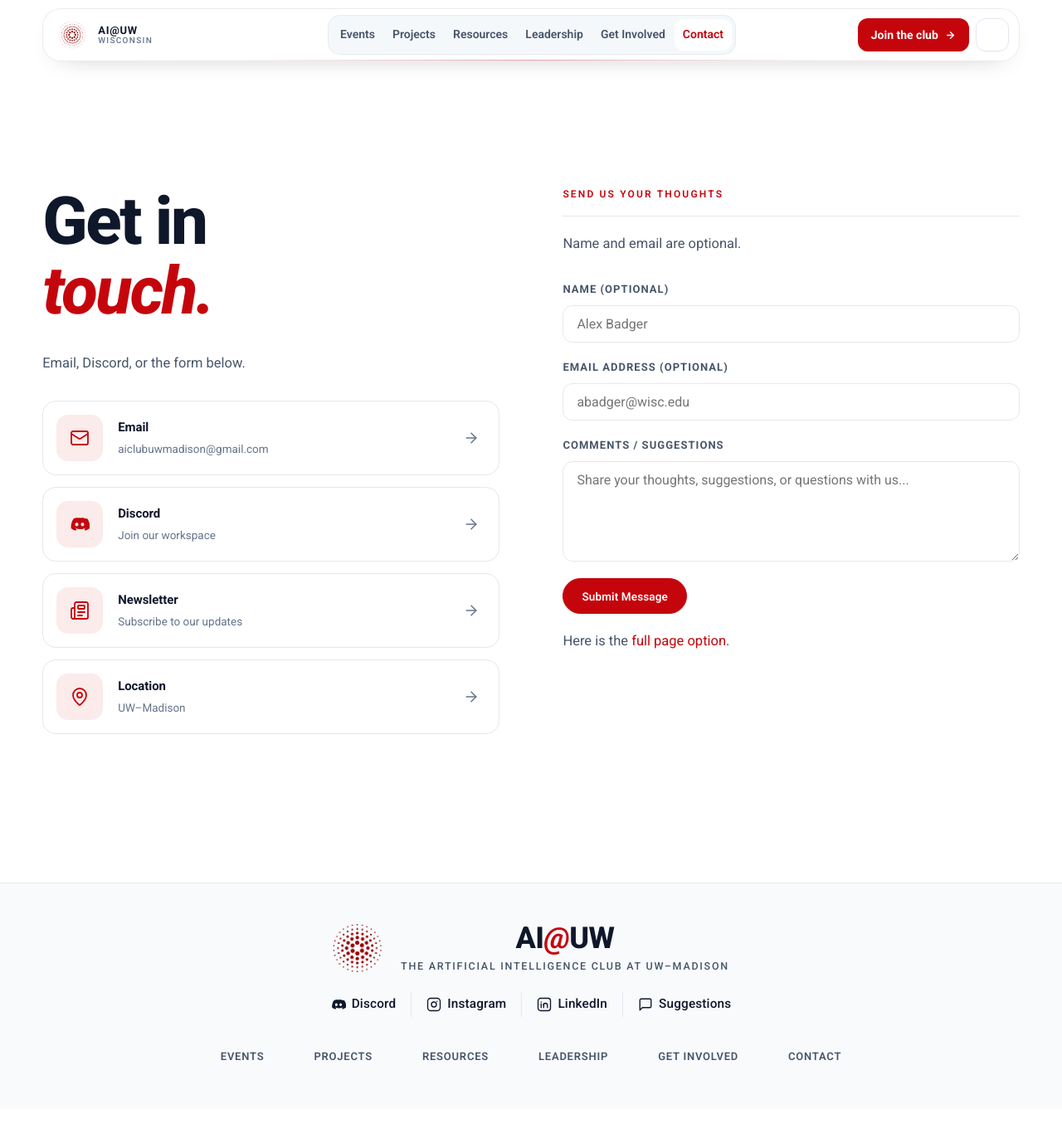
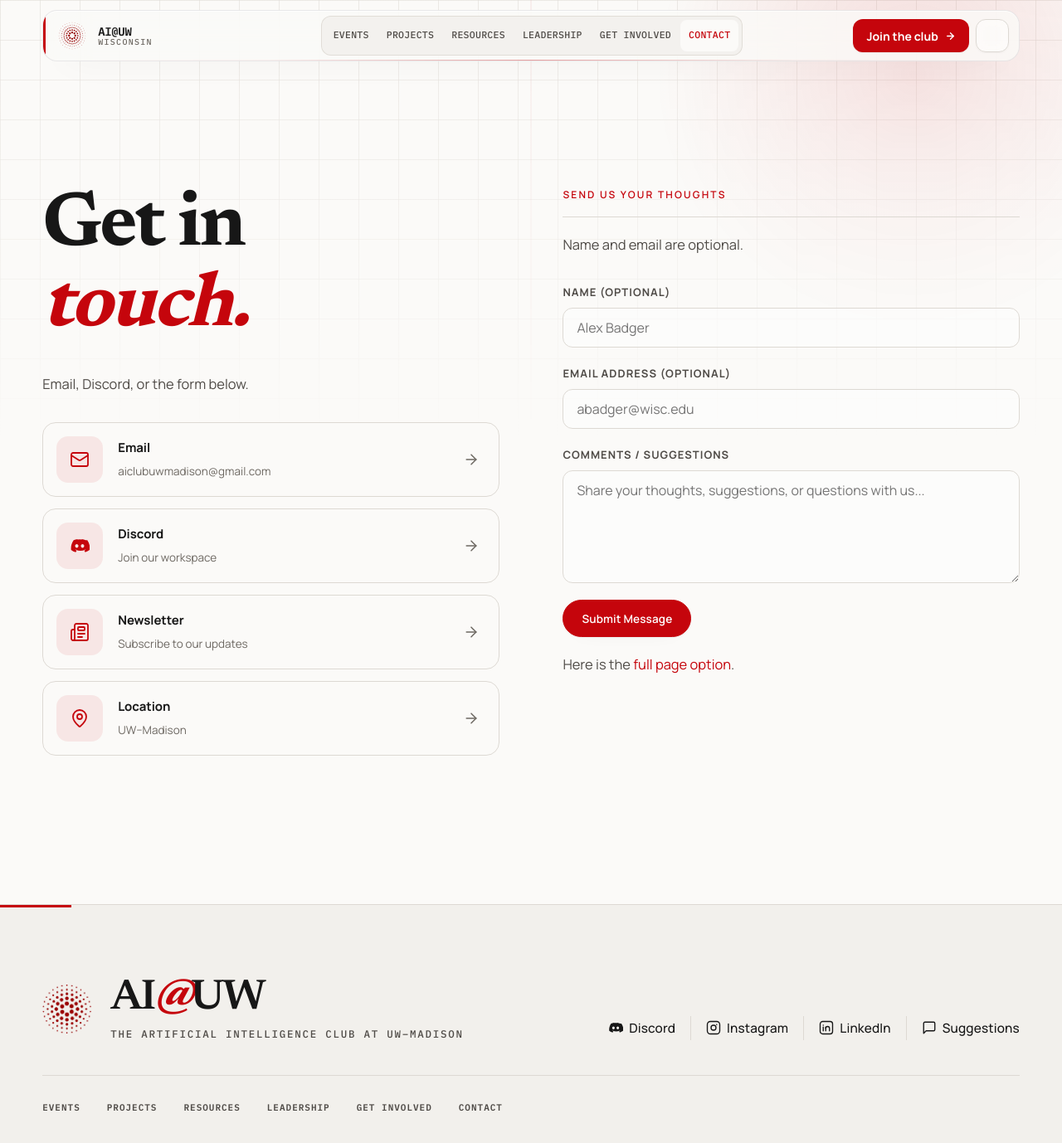
Before and after one commit to aiclubuwmadison/aiclubuwmadison.github.io, a React (Vite) app: page /contact in a window 1280 px wide. Shown: the top 1378 px of the page at 83% size. Before the commit the page ends 1337 px from the top, so only its background shows below. Built offline with nearby package versions, Linux system fonts and the light colour scheme.

Commit message:
Refine Wisconsin design system

```diff
--- a/index.html
+++ b/index.html
@@ -7,7 +7,7 @@
     <link rel="preconnect" href="https://fonts.googleapis.com" />
     <link rel="preconnect" href="https://fonts.gstatic.com" crossorigin />
     <link
-      href="https://fonts.googleapis.com/css2?family=Roboto:ital,wght@0,100..900;1,100..900&display=swap"
+      href="https://fonts.googleapis.com/css2?family=IBM+Plex+Mono:wght@400;500;600&family=Manrope:wght@400;500;600;700;800&family=Newsreader:opsz,wght@6..72,500;6..72,600;6..72,700&display=swap"
       rel="stylesheet"
     />
     <title>AI@UW</title>
--- a/src/App.css
+++ b/src/App.css
@@ -62,21 +62,21 @@ button:focus-visible,
    ========================================================= */
 :root {
   color-scheme: light;
-  --atmos-paper: #ffffff;
-  --atmos-paper-deep: #f8fafc;
-  --atmos-paper-tint: #f1f5f9;
-  --atmos-ink: #0f172a;
-  --atmos-ink-soft: #475569;
-  --atmos-ink-mute: #64748b; /* WCAG AA accessible contrast in Light Mode */
-  --atmos-hairline: #e2e8f0;
-  --atmos-hairline-soft: #f1f5f9;
+  --atmos-paper: #fbfaf8;
+  --atmos-paper-deep: #f2f0ec;
+  --atmos-paper-tint: #f6f4f1;
+  --atmos-ink: #171717;
+  --atmos-ink-soft: #4f4b47;
+  --atmos-ink-mute: #6d6862;
+  --atmos-hairline: #ddd9d3;
+  --atmos-hairline-soft: #ebe8e3;
   --atmos-badger: #C5050C;
   --atmos-accent-glow: rgba(197, 5, 12, 0.12);
-  --atmos-font: "Roboto", -apple-system, BlinkMacSystemFont, "Segoe UI", Helvetica, Arial, sans-serif;
-  --atmos-serif: var(--atmos-font);
+  --atmos-font: "Manrope", -apple-system, BlinkMacSystemFont, "Segoe UI", sans-serif;
+  --atmos-serif: "Newsreader", Georgia, serif;
   --atmos-sans: var(--atmos-font);
-  --atmos-mono: var(--atmos-font);
-  --atmos-max: 1320px;
+  --atmos-mono: "IBM Plex Mono", ui-monospace, SFMono-Regular, monospace;
+  --atmos-max: 1280px;
   --atmos-gutter: clamp(20px, 4vw, 56px);
   /* Nav offset — page roots pad content; backgrounds still paint under fixed chrome */
   --atmos-nav-height: 84px;
@@ -92,16 +92,16 @@ button:focus-visible,
   --atmos-glass-specular: rgba(255, 255, 255, 0.85);
 
   /* Apple-inspired design tokens */
-  --type-display: clamp(48px, 7.5vw, 80px);
-  --type-title-lg: clamp(28px, 4vw, 40px);
-  --type-body: 17px;
+  --type-display: clamp(54px, 7.2vw, 94px);
+  --type-title-lg: clamp(32px, 4vw, 48px);
+  --type-body: 16.5px;
   /* Secondary/card description copy — one legible step down from body */
   --type-body-sm: 15.5px;
-  --lh-display: 1.05;
-  --ls-display: -0.02em;
-  --ls-eyebrow: 0.12em;
-  --space-section-y: clamp(64px, 9vw, 120px);
-  --space-hero-y: clamp(56px, 9vw, 120px);
+  --lh-display: 0.96;
+  --ls-display: -0.045em;
+  --ls-eyebrow: 0.15em;
+  --space-section-y: clamp(80px, 10vw, 144px);
+  --space-hero-y: clamp(72px, 10vw, 144px);
   --space-4: 16px;
   --space-5: 20px;
   --space-6: 24px;
@@ -111,13 +111,13 @@ button:focus-visible,
   --motion-base: 280ms;
   --motion-slow: 460ms;
   --ease-out: cubic-bezier(0.25, 0.1, 0.25, 1);
-  --radius-sm: 8px;
-  --radius-md: 12px;
-  --radius-lg: 16px;
-  --shadow-sm: 0 1px 3px rgba(0, 0, 0, 0.06), 0 1px 2px rgba(0, 0, 0, 0.04);
-  --shadow-md: 0 4px 12px rgba(0, 0, 0, 0.08), 0 2px 4px rgba(0, 0, 0, 0.04);
+  --radius-sm: 10px;
+  --radius-md: 16px;
+  --radius-lg: 24px;
+  --shadow-sm: 0 1px 2px rgba(28, 25, 23, 0.05), 0 8px 24px -20px rgba(28, 25, 23, 0.2);
+  --shadow-md: 0 18px 50px -30px rgba(28, 25, 23, 0.34), 0 2px 8px rgba(28, 25, 23, 0.05);
   --focus-ring: 0 0 0 3px rgba(197, 5, 12, 0.35);
-  --lh-body: 1.6;
+  --lh-body: 1.7;
   --lh-body-sm: 1.55;
   --surface-radius: var(--radius-lg);
   --surface-border: 1px solid var(--atmos-hairline);
@@ -125,12 +125,12 @@ button:focus-visible,
 
 [data-theme="dark"] {
   color-scheme: dark;
-  --atmos-paper:        #0a0a0a;
-  --atmos-paper-deep:   #0a0a0a;
-  --atmos-paper-tint:   #141414;
-  --atmos-ink:          #f1f5f9;
-  --atmos-ink-soft:     #adb6c0;
-  --atmos-ink-mute:     #8b939d;
+  --atmos-paper:        #11100f;
+  --atmos-paper-deep:   #0b0a09;
+  --atmos-paper-tint:   #1a1817;
+  --atmos-ink:          #f5f2ed;
+  --atmos-ink-soft:     #c4beb7;
+  --atmos-ink-mute:     #948d85;
   --atmos-hairline:     rgba(255, 255, 255, 0.08);
   --atmos-hairline-soft: rgba(255, 255, 255, 0.04);
   --atmos-badger:       #ff6e75;
@@ -383,6 +383,7 @@ body,
   position: relative;
   overflow-x: hidden;
   box-sizing: border-box;
+  isolation: isolate;
 }
 
 @media (max-width: 1200px) {
@@ -391,7 +392,20 @@ body,
   }
 }
 .atmos-root::before {
-  display: none;
+  content: "";
+  position: absolute;
+  inset: 0 0 auto;
+  z-index: 0;
+  display: block;
+  height: min(760px, 70vh);
+  background:
+    radial-gradient(circle at 86% 16%, var(--atmos-accent-glow), transparent 26%),
+    linear-gradient(90deg, transparent 49.92%, color-mix(in srgb, var(--atmos-badger) 9%, transparent) 50%, transparent 50.08%),
+    linear-gradient(color-mix(in srgb, var(--atmos-hairline) 55%, transparent) 1px, transparent 1px),
+    linear-gradient(90deg, color-mix(in srgb, var(--atmos-hairline) 55%, transparent) 1px, transparent 1px);
+  background-size: auto, auto, 48px 48px, 48px 48px;
+  mask-image: linear-gradient(to bottom, #000 0%, transparent 94%);
+  pointer-events: none;
 }
 .atmos-root::after {
   display: none;
@@ -418,6 +432,16 @@ body,
   padding-top: clamp(64px, 9vw, 120px);
   padding-bottom: clamp(28px, 4vw, 48px);
   border-top: 1px solid var(--atmos-hairline);
+  position: relative;
+}
+.atmos-section-head::before {
+  content: "";
+  position: absolute;
+  top: -2px;
+  left: 0;
+  width: 72px;
+  height: 3px;
+  background: var(--atmos-badger);
 }
 .atmos-section-eyebrow {
   font-family: var(--atmos-mono);
@@ -432,9 +456,9 @@ body,
 .atmos-section-title {
   font-family: var(--atmos-serif);
   font-weight: 700;
-  font-size: clamp(34px, 4.6vw, 60px);
-  line-height: 1.04;
-  letter-spacing: -0.02em;
+  font-size: clamp(40px, 5vw, 68px);
+  line-height: 0.98;
+  letter-spacing: -0.035em;
   margin: 0;
   color: var(--atmos-ink);
 }
@@ -473,10 +497,14 @@ body,
    Applied dynamically by ScrollReveal in About/Involvement. */
 .sr-hidden {
   opacity: 0;
-  transition: opacity var(--motion-fast) ease;
+  transform: translateY(18px);
+  filter: blur(3px);
+  transition: opacity 650ms var(--ease-out), transform 650ms var(--ease-out), filter 650ms var(--ease-out);
 }
 .sr-visible {
   opacity: 1 !important;
+  transform: translateY(0);
+  filter: blur(0);
 }
 
 /* ── Shared buttons ─────────────────────────────────────── */
--- a/src/components/Footer.css
+++ b/src/components/Footer.css
@@ -221,4 +221,49 @@
   --atmos-hairline: rgba(255, 255, 255, 0.10);
 }
 
+/* ── Research colophon ─────────────────────────────────── */
+.atmos-footer {
+  background:
+    linear-gradient(90deg, var(--atmos-badger) 0 86px, transparent 86px) top left / 100% 3px no-repeat,
+    var(--atmos-paper-deep);
+}
+
+.atmos-footer-top {
+  display: grid;
+  grid-template-columns: minmax(280px, 1fr) auto;
+  text-align: left;
+  align-items: end;
+  padding: clamp(56px, 8vw, 88px) 0 42px;
+}
+
+.atmos-footer-brand { justify-self: start; }
+.atmos-footer-links { justify-content: flex-end; }
+.atmos-footer-wordmark {
+  font-weight: 600;
+  font-size: clamp(34px, 4vw, 52px);
+  letter-spacing: -0.045em;
+}
+.atmos-footer-eyebrow,
+.atmos-footer-nav-link {
+  font-family: var(--atmos-mono);
+}
+.atmos-footer-nav {
+  justify-content: flex-start;
+  border-top: 1px solid var(--atmos-hairline);
+  padding: 24px 0 38px;
+}
+.atmos-footer-nav-link {
+  padding: 7px 0;
+  border-radius: 0;
+  font-size: 11px;
+  letter-spacing: 0.09em;
+}
+.atmos-footer-nav-link:hover { background: transparent; }
+
+@media (max-width: 760px) {
+  .atmos-footer-top { grid-template-columns: 1fr; align-items: start; }
+  .atmos-footer-links { justify-content: flex-start; }
+  .atmos-footer-nav { justify-content: flex-start; gap: 12px 22px; }
+}
+
 /* Social links use global badger hover via .atmos-footer-link */
--- a/src/components/Nav.css
+++ b/src/components/Nav.css
@@ -293,6 +293,8 @@
   border: 1px solid var(--atmos-hairline);
   border-radius: 12px;
   background: var(--atmos-glass-control);
+  -webkit-backdrop-filter: var(--atmos-glass-blur);
+  backdrop-filter: var(--atmos-glass-blur);
   box-shadow: 0 1px 2px rgba(15, 23, 42, 0.04);
   color: var(--atmos-ink);
   cursor: pointer;
@@ -724,3 +726,58 @@
     transform: none !important;
   }
 }
+
+/* ── Wisconsin research-studio refinement ─────────────── */
+.atmos-nav {
+  padding-top: 12px;
+}
+
+.atmos-nav-inner {
+  min-height: 62px;
+  border-radius: 18px;
+  background: color-mix(in srgb, var(--atmos-paper) 80%, transparent);
+  box-shadow: 0 18px 42px -30px rgba(28, 25, 23, 0.45), inset 0 1px 0 var(--nav-rim);
+}
+
+.atmos-nav-inner::before {
+  content: "";
+  position: absolute;
+  inset: 0 auto 0 0;
+  width: 3px;
+  background: var(--atmos-badger);
+}
+
+.atmos-nav-wordmark > span:first-child {
+  font-size: 14px;
+  letter-spacing: -0.025em;
+}
+
+.atmos-nav-wordmark > span:last-child,
+.atmos-nav-link {
+  font-family: var(--atmos-mono);
+}
+
+.atmos-nav-link {
+  font-size: 11.5px;
+  font-weight: 500;
+  letter-spacing: 0.025em;
+  text-transform: uppercase;
+}
+
+.atmos-nav-links {
+  border-radius: 12px;
+  background: color-mix(in srgb, var(--atmos-paper-deep) 82%, transparent);
+}
+
+.atmos-nav-link,
+.atmos-nav-link-active {
+  border-radius: 8px;
+}
+
+.atmos-nav--scrolled .atmos-nav-inner {
+  transform: translateY(-4px);
+}
+
+@media (prefers-reduced-motion: reduce) {
+  .atmos-nav--scrolled .atmos-nav-inner { transform: none; }
+}
```
